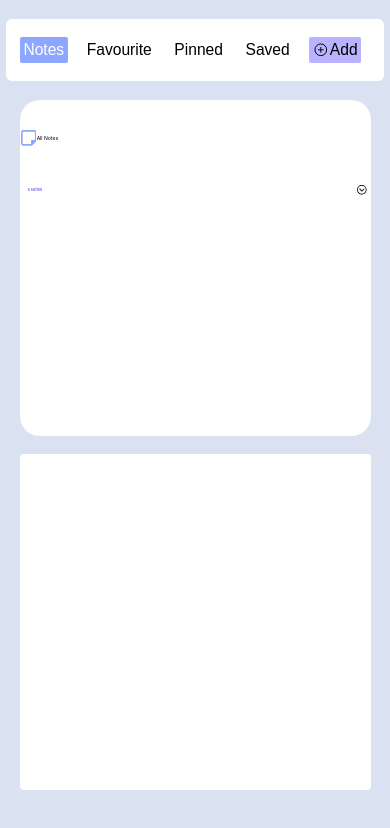
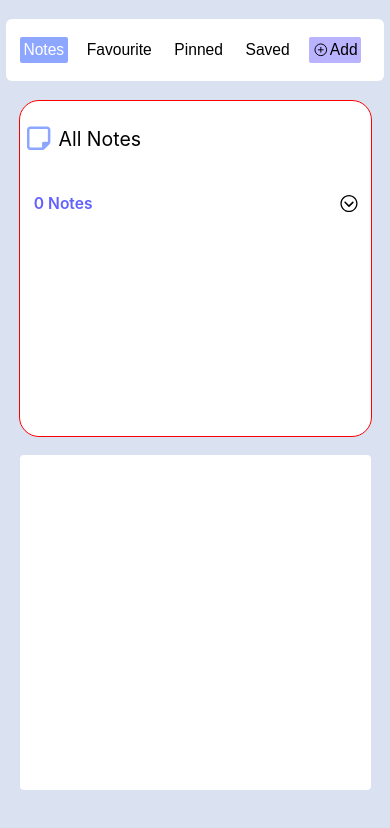
Before and after one commit to Abhishekr2122/notes-app, a React (Create React App) app: page / in a window 390 px wide. Shown: the top 828 px of the page. Built offline with nearby package versions, Linux system fonts and the light colour scheme.

Commit message:
Making the components responsive.

```diff
--- a/src/components/notescard.css
+++ b/src/components/notescard.css
@@ -8,6 +8,7 @@
   display: flex;
   align-items: center;
   border-radius: 8px;
+
   /* justify-content: space-around; */
 }
 
@@ -152,6 +153,7 @@
   width: 1.2vw;
   height: 2.3vh;
   color: rgb(91, 143, 240);
+  /* border: 1px solid red; */
 }
 
 .delete-icon:hover {
@@ -168,3 +170,41 @@
 .edit-icon:hover {
   color: blue;
 }
+
+@media screen and (max-width: 600px) {
+  .notes-title {
+    /* border: 1px solid red; */
+    font-size: 4.5vw;
+  }
+
+  .notes-sub-title {
+    font-size: 4vw;
+  }
+
+  .delete-icon {
+    height: 3vh;
+    width: 3.5vw;
+    display: flex;
+    align-items: center;
+    justify-content: center;
+  }
+
+  .notes-paragraph {
+    font-size: 3.5vw;
+    padding: 0.5vw;
+  }
+
+  .span-data {
+    font-size: 2.5vw;
+  }
+
+  .notes-icon {
+    height: 3.5vh;
+    width: 3.5vw;
+  }
+
+  .edit-icon {
+    height: 3.5vh;
+    width: 3.5vw;
+  }
+}
--- a/src/ui/NotesHeader.js
+++ b/src/ui/NotesHeader.js
@@ -7,9 +7,7 @@ export default function NotesHeader() {
   return (
     <div className="notes-header">
       <div className="notes-header-container">
-        <FaRegNoteSticky
-          style={{ height: "4vh", width: "4vw", color: "#8DA6FF" }}
-        />
+        <FaRegNoteSticky className="notes-header-icon" />
         <p className="notes-para">
           {selectedItem === "Notes" ? "All Notes" : `${selectedItem} Notes`}
         </p>
--- a/src/ui/form.css
+++ b/src/ui/form.css
@@ -118,17 +118,21 @@
 
 @media screen and (max-width: 600px) {
   .form-container {
-    height: 75%;
-    /* background-color: aqua; */
+    height: 80%;
   }
 
   .form {
     height: 100%;
     width: 90%;
-    gap: 7vw;
+    gap: 5vh;
     padding: 2vw;
+    overflow: scroll;
+    scroll-behavior: smooth;
   }
 
+  .form::-webkit-scrollbar {
+    display: hidden;
+  }
   .form-header {
     /* border: 1px solid blue; */
     justify-content: space-around;
@@ -146,7 +150,7 @@
 
   .input-container {
     /* border: 1px solid blue; */
-    gap: 4vw;
+    gap: 2vh;
   }
 
   .input-container > label {
@@ -165,6 +169,6 @@
   .submit-btn {
     font-size: 5vw;
     width: 85%;
-    padding: 3vw;
+    padding: 2vw;
   }
 }
--- a/src/ui/notes.css
+++ b/src/ui/notes.css
@@ -3,6 +3,7 @@
   width: 35%;
   background-color: white;
   border-radius: 20px;
+  /* border: 1px solid red; */
 }
 
 .num-notes-info {
@@ -102,5 +103,40 @@
 @media screen and (max-width: 600px) {
   .notes {
     width: 100%;
+    border: 1px solid red;
+  }
+
+  .num-notes-count {
+    /* border: 1px solid green; */
+    font-size: 4vw;
+    width: 25%;
+  }
+
+  .options-btn-container {
+    /* border: 1px solid orange; */
+    gap: 2vw;
+  }
+
+  .notes-icon-container {
+    /* border: 1px solid salmon; */
+    justify-content: space-between;
+    width: 75%;
+  }
+
+  .drop-down {
+    display: flex;
+    align-items: center;
+    justify-content: center;
+    height: 2.5vh;
+    width: 2.5vw;
+
+    /* border: 1px solid blue; */
+    width: 100%;
+  }
+
+  .options-btn {
+    font-size: 4.3vw;
+    padding: 1vw;
+    font-weight: lighter;
   }
 }
--- a/src/ui/notesheader.css
+++ b/src/ui/notesheader.css
@@ -1,7 +1,7 @@
 .notes-header {
   height: 75px;
   width: 100%;
-  /* background-color: aqua; */
+
   display: flex;
   align-items: center;
   justify-content: start;
@@ -12,11 +12,34 @@
   text-align: start;
 }
 
+.notes-header-icon {
+  height: 4vh;
+  width: 4vw;
+  color: #8da6ff;
+}
+
 .notes-header-container {
   display: flex;
   align-items: center;
   justify-content: start;
   padding: 0.3vw;
-  /* background-color: green; */
+
   gap: 0.1vw;
 }
+
+@media screen and (max-width: 600px) {
+  .notes-header-container {
+    gap: 2vw;
+    padding-left: 2vw;
+    height: 100%;
+  }
+
+  .notes-header-icon {
+    height: 6vh;
+    width: 6vw;
+  }
+
+  .notes-para {
+    font-size: 5vw;
+  }
+}
```
